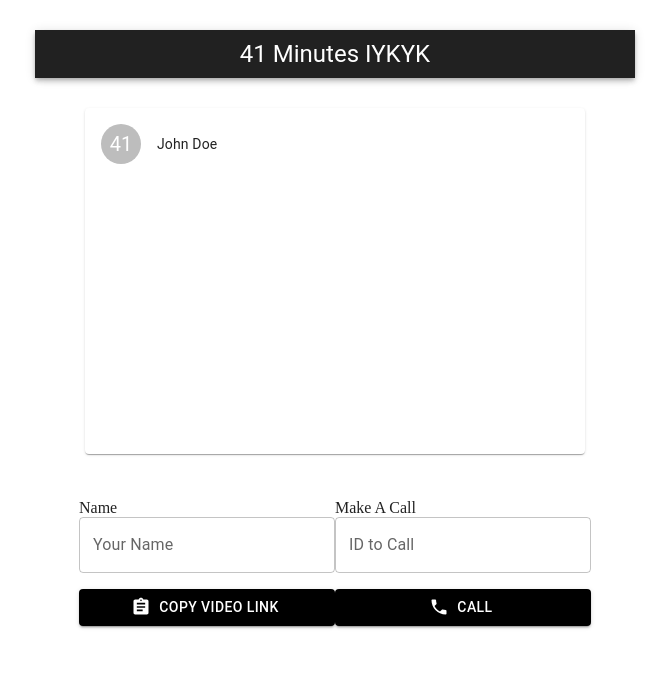
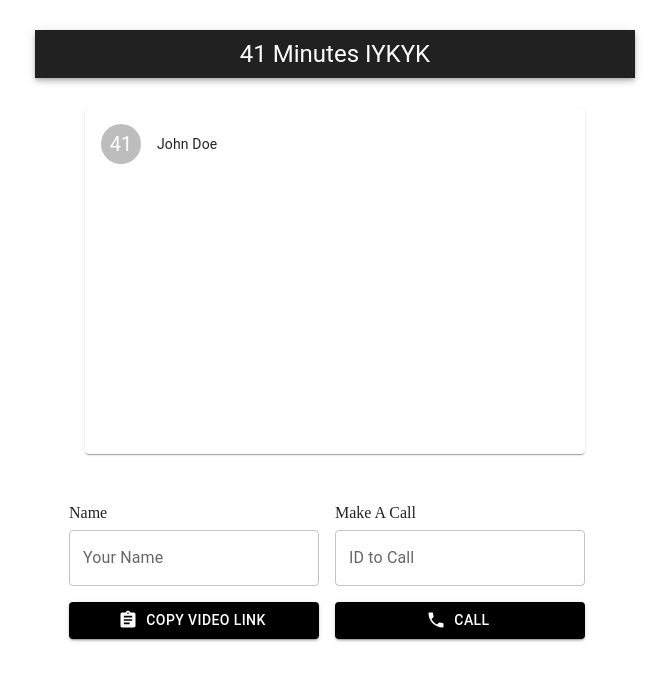
Before and after one commit to TryHarder3l33t/videochat, a React (Create React App) app in the folder client/: page /home in a window 1280 px wide. Shown: the top 680 px of the page, without its empty margins (305-974 px from the left). Built offline with nearby package versions, Linux system fonts and the light colour scheme; no server answers.

Commit message:
finished

```diff
--- a/client/src/App.js
+++ b/client/src/App.js
@@ -62,13 +62,34 @@ const App = () => {
             alignContent: 'center',
             justifyContent: 'center',
           }}
+          container
           item
           xs={12}
           md={8}
         >
-          <Options>
+          <Grid
+            sx={{
+              my: 2,
+              display: 'flex',
+              alignContent: 'center',
+              justifyContent: 'center',
+            }}
+            item
+            xs={12}
+          >
             <Notifications />
-          </Options>
+          </Grid>
+          <Grid
+            sx={{
+              display: 'flex',
+              alignContent: 'center',
+              justifyContent: 'center',
+            }}
+            item
+            xs={12}
+          >
+            <Options />
+          </Grid>
         </Grid>
       </Grid>
     </Container>
--- a/client/src/Context.js
+++ b/client/src/Context.js
@@ -17,6 +17,7 @@ const ContextProvider = ({ children }) => {
   const [callAccepted, setCallAccepted] = useState(false);
   const [callEnded, setCallEnded] = useState(false);
   const [name, setName] = useState();
+  const [calling, setCalling] = useState(false);
 
   const myVideo = useRef();
   const userVideo = useRef();
@@ -34,11 +35,14 @@ const ContextProvider = ({ children }) => {
     socket.on('me', (id) => setMe(id));
 
     socket.on('callUser', ({ from, name: callerName, signal }) => {
+      setCalling(true);
+
       setCall({ isReceived: true, from, name: callerName, signal });
     });
   }, []);
 
   const answerCall = () => {
+    setCalling(false);
     setCallAccepted(true);
     window.scroll(0, 0);
     const peer = new Peer({ initiator: false, trickle: false, stream });
@@ -69,7 +73,6 @@ const ContextProvider = ({ children }) => {
         name,
       });
     });
-
     peer.on('stream', (currentStream) => {
       userVideo.current.srcObject = currentStream;
     });
@@ -85,6 +88,8 @@ const ContextProvider = ({ children }) => {
 
   const leaveCall = () => {
     setCallEnded(true);
+    setCalling(false);
+    setCall({ isReceived: false });
     connectionRef.current.destroy();
     window.location.reload();
   };
@@ -93,6 +98,7 @@ const ContextProvider = ({ children }) => {
     <SocketContext.Provider
       value={{
         call,
+        calling,
         callAccepted,
         myVideo,
         userVideo,
--- a/client/src/components/Notifications.js
+++ b/client/src/components/Notifications.js
@@ -1,26 +1,125 @@
-import { Button, Grid, Typography } from '@mui/material';
+import { Box, Button, Grid, Typography } from '@mui/material';
+import { green, grey, red } from '@mui/material/colors';
 import React, { useContext } from 'react';
 import { SocketContext } from '../Context';
 
 const Notifications = () => {
-  const { answerCall, call, callAccepted } = useContext(SocketContext);
+  const { answerCall, call, callAccepted, leaveCall, calling, callEnded } =
+    useContext(SocketContext);
   console.log('This is the call');
   console.log(call);
 
   return (
     <>
-      {call && call.isReceived && !callAccepted && (
+      {call && call.isReceived && !callAccepted && calling && (
         <Grid
           container
           sx={{
+            my: 2,
             display: 'flex',
             justifyContent: 'center',
+            alignContent: 'center',
           }}
+          spacing={1}
         >
-          <Typography variant='h6'>{call.name} is calling &nbsp; </Typography>
-          <Button variant='contained' color='primary' onClick={answerCall}>
-            ANSWER
-          </Button>
+          <Grid item xs={12}>
+            <Box
+              sx={{
+                display: 'flex',
+                justifyContent: 'center',
+                alignContent: 'center',
+              }}
+            >
+              <Typography sx={{ color: grey[600] }} variant='h6'>
+                {call.name} is calling &nbsp;{' '}
+              </Typography>
+            </Box>
+          </Grid>
+          <Grid
+            sx={{
+              display: 'flex',
+              justifyContent: 'center',
+              alignContent: 'center',
+            }}
+            item
+          >
+            <Button
+              sx={{
+                bgcolor: green[900],
+                ':hover': {
+                  bgcolor: green[700], // background
+                  color: 'white', //text
+                },
+                mt: 2,
+              }}
+              variant='contained'
+              onClick={answerCall}
+            >
+              ANSWER
+            </Button>
+          </Grid>
+          <Grid
+            sx={{
+              display: 'flex',
+              justifyContent: 'center',
+              alignContent: 'center',
+            }}
+            item
+          >
+            <Button
+              sx={{
+                bgcolor: red[900],
+                ':hover': {
+                  bgcolor: red[700],
+                  color: 'white',
+                },
+                mt: 2,
+              }}
+              variant='contained'
+              color='secondary'
+              onClick={leaveCall}
+            >
+              Hang Up
+            </Button>
+          </Grid>
+        </Grid>
+      )}
+      {/* HANG UP */}
+      {callAccepted && !callEnded && (
+        <Grid
+          container
+          sx={{
+            my: 2,
+            display: 'flex',
+            justifyContent: 'center',
+            alignContent: 'center',
+          }}
+          spacing={1}
+        >
+          <Grid
+            sx={{
+              display: 'flex',
+              justifyContent: 'center',
+              alignContent: 'center',
+            }}
+            item
+          >
+            <Button
+              sx={{
+                bgcolor: red[900],
+                ':hover': {
+                  bgcolor: red[700],
+                  color: 'white',
+                },
+                mt: 2,
+              }}
+              variant='contained'
+              color='secondary'
+              onClick={leaveCall}
+            >
+              Hang Up
+            </Button>
+          </Grid>
         </Grid>
       )}
     </>
--- a/client/src/components/Options.js
+++ b/client/src/components/Options.js
@@ -1,4 +1,5 @@
 import {
+  Box,
   Button,
   Container,
   Grid,
@@ -26,33 +27,37 @@ const Options = ({ children }) => {
     leaveCall,
     callUser,
     url,
+    calling,
+    call,
   } = useContext(SocketContext);
   const [idToCall, setIdToCall] = useState(params && params.id);
-  //   console.log('This is idToCall');
-  //   console.log(idToCall);
-  //   console.log(me && me);
 
-  //children off of props lets you render whatever is in that component ie notifications
+  console.log('This is the conditional stuff');
+  console.log(call.isReceived);
+  console.log(callAccepted);
+  console.log(calling);
+
   return (
     <Container
       sx={{
         width: '600px',
-        margin: '35px 0',
         padding: 0,
       }}
       maxWidth='xl'
     >
-      <Paper sx={{ padding: '10px 20px' }} elevation={0}>
+      {!call.isReceived && !callAccepted && !calling && (
+        <Paper sx={{ padding: '10px 10px' }} elevation={0}>
           <form noValidate autoComplete='off'>
             <Grid
               container
               sx={{
                 width: '100%',
               }}
+              spacing={2}
             >
-            <Grid sx={{ padding: '0' }} item xs={12} md={6}>
-              <Typography gutterBottom variant='body'>
-                Name
+              <Grid sx={{ padding: '20' }} item xs={12} md={6}>
+                <Typography sx={{}} gutterBottom variant='body'>
+                  <Box sx={{ my: 1 }}>Name</Box>
                 </Typography>
 
                 <TextField
@@ -89,8 +94,8 @@ const Options = ({ children }) => {
                 </CopyToClipboard>
               </Grid>
               <Grid sx={{ padding: '20' }} item xs={12} md={6}>
-              <Typography gutterBottom variant='body'>
-                Make A Call
+                <Typography sx={{}} gutterBottom variant='body'>
+                  <Box sx={{ my: 1 }}>Make A Call</Box>
                 </Typography>
                 <TextField
                   label='ID to Call'
@@ -108,6 +113,7 @@ const Options = ({ children }) => {
                       },
                       mt: 2,
                     }}
+                    fullWidth
                     variant='contained'
                     color='secondary'
                     onClick={leaveCall}
@@ -139,6 +145,7 @@ const Options = ({ children }) => {
           </form>
           {children}
         </Paper>
+      )}
     </Container>
   );
 };
```
Lines whose indentation alone changed are shown as unchanged.
